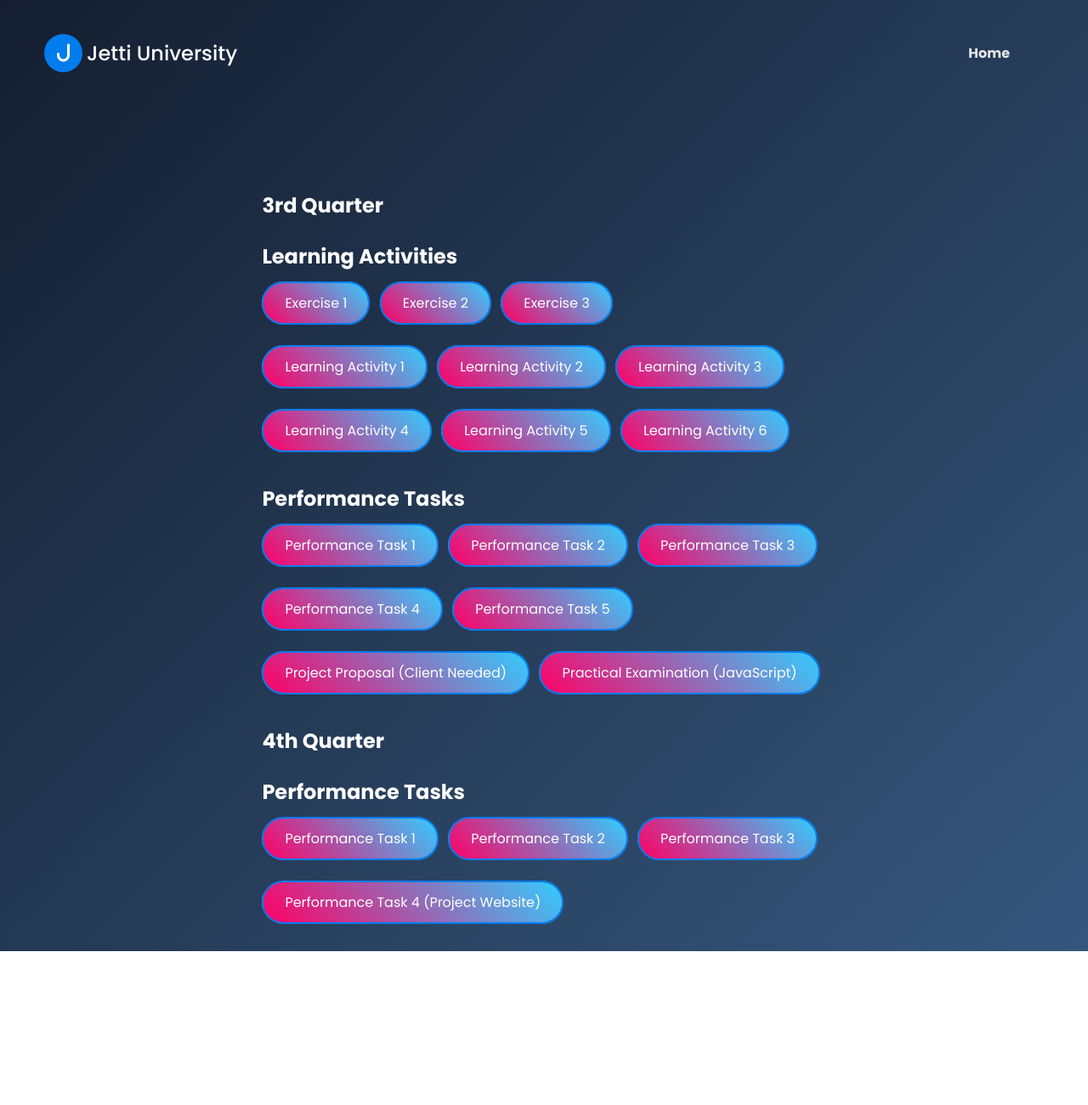
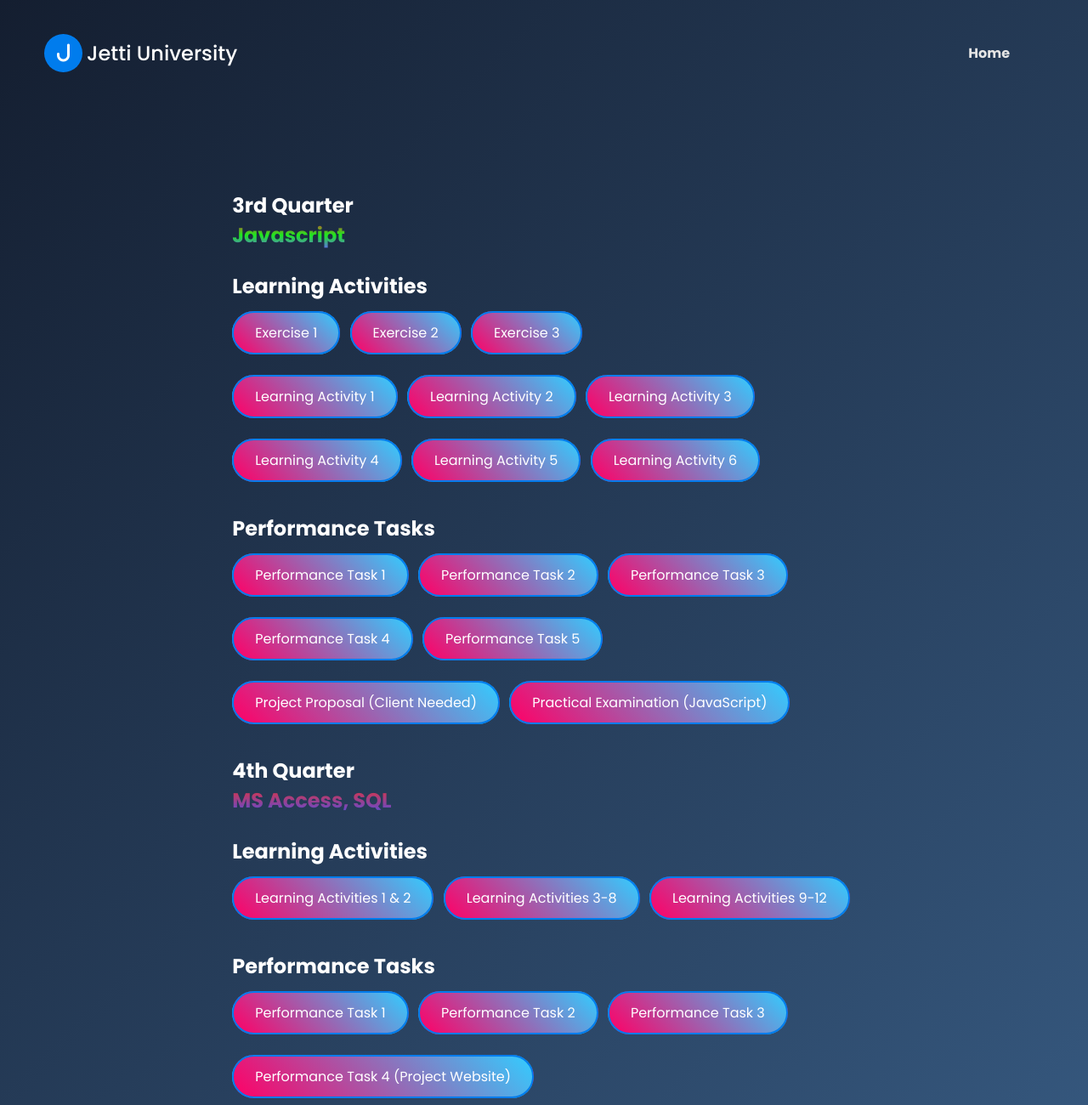
Before and after one commit to erviee/mainpww, a plain HTML site: page publichtml/2ndsem.html in a window 1280 px wide. Shown: the top 1300 px of the page at 85% size. Before the commit the page ends 1119 px from the top, so only its background shows below. Drawn offline with nearby package versions, Linux system fonts and the light colour scheme.

Commit message:
Update 2ndsem.html

```diff
--- a/publichtml/2ndsem.html
+++ b/publichtml/2ndsem.html
@@ -31,7 +31,7 @@
             </header>
             <div class="container">
                 <div class="btn-group">
-                    <h2>3rd Quarter</h2><br>
+                    <h2>3rd Quarter <h2 id="js">Javascript</h2></h2><br>
                     <h2>Learning Activities</h2><br>
                     <a href="LA/2ndsem/Exercise/index.html" class="btn active">Exercise 1</a>
                     <a href="LA/2ndsem/Exercise/function.html" class="btn active">Exercise 2</a>
@@ -52,7 +52,11 @@
                     <a href="Project Proposal/index.html" class="btn active">Project Proposal (Client Needed)</a>
                     <a href="Performance Tasks/2ndsem/Practical Exam.html" class="btn active">Practical Examination (JavaScript)</a><br><br><br>
 
-                    <h2>4th Quarter</h2><br>
+                    <h2>4th Quarter  <h2 id="sql">MS Access, SQL</h2></h2><br>
+                    <h2>Learning Activities</h2><br>
+                    <a href="LA/2ndsem/Learning Activities/4th quarter/Act 1 - 2.pdf" class="btn active">Learning Activities 1 & 2</a>
+                    <a href="LA/2ndsem/Learning Activities/4th quarter/Learning Activity 3-8.pdf" class="btn active">Learning Activities 3-8</a>
+                    <a href="LA/2ndsem/Learning Activities/4th quarter/Act 9 - 12.pdf" class="btn active">Learning Activities 9-12</a><br><br><br>
                     <h2>Performance Tasks</h2><br>
                     <a href="Performance Tasks/2ndsem/4thquarter/Performance Task 1.pdf" class="btn active">Performance Task 1</a>
                     <a href="Performance Tasks/2ndsem/4thquarter/Performance Task 2.pdf" class="btn active">Performance Task 2</a>
```
